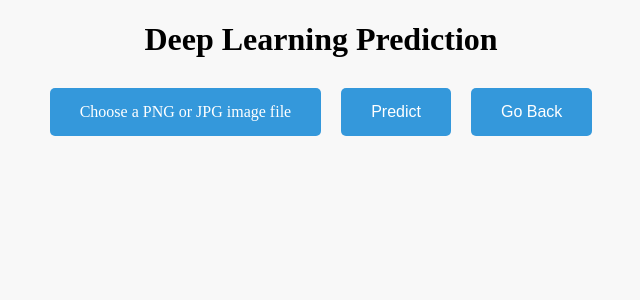
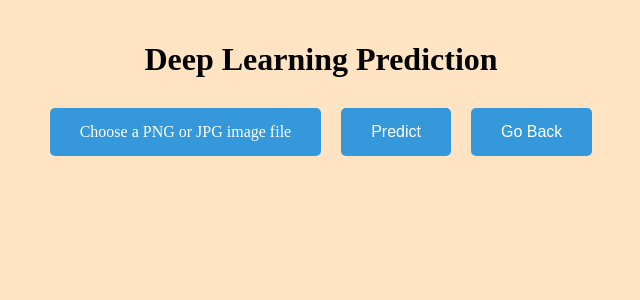
Before and after one commit to LEE-JAEHA/VPR_Search, a Flask app: page /predict in a window 1280 px wide. Shown: the top 300 px of the page, without its empty margins (319-959 px from the left). Run offline with Flask 3, Linux system fonts and the light colour scheme.

Commit message:
JAEHA : make template

```diff
--- a/flask_torch/templates/index.html
+++ b/flask_torch/templates/index.html
@@ -9,6 +9,7 @@
     <title>Flask Deep Learning Example</title>
     <style>
         /* 전체 페이지 스타일 */
+        /* 전체 페이지 스타일 */
         body {
             display: flex;
             justify-content: center;
@@ -16,8 +17,12 @@
             flex-direction: column;
             margin: 0;
             background-color: #f8f8f8;
-            overflow: hidden; /* 스크롤 제거 */
+            overflow-y: auto; /* 세로 스크롤을 허용 */
+            padding: 20px; /* 페이지 내용과 경계 간격을 조절 */
+            background-color: bisque;
         }
+
+/* ... (이후 코드) ... */
 
         /* 웹페이지 제목 스타일 */
         h1 {
@@ -166,8 +171,31 @@
 
         // 페이지 새로고침 및 이미지 초기화
         function reloadPage() {
-            location.reload();
+            var fileInput = document.getElementById('file');
+            var imagePreview = document.getElementById('image-preview');
+            var previewImage = document.getElementById('preview-image');
+
+            // 이미지 미리보기를 초기화하지 않고 파일 선택 input만 초기화
+            fileInput.value = '';
+
+            // 예측 결과 및 매칭 데이터 초기화 (선택적으로 추가)
+            var resultElement = document.querySelector('#result');
+            var gridDataElement = document.querySelector('#grid-data');
+            if (resultElement) {
+                resultElement.innerHTML = '';
+            }
+            if (gridDataElement) {
+                gridDataElement.innerHTML = '';
+            }
+
+            // Predict 버튼을 눌렀을 때는 이미지 미리보기를 초기화하지 않음
+            if (imagePreview && previewImage) {
+                imagePreview.style.display = 'block';
+            }
         }
+
+
+
     </script>
 </body>
 </html>
```
